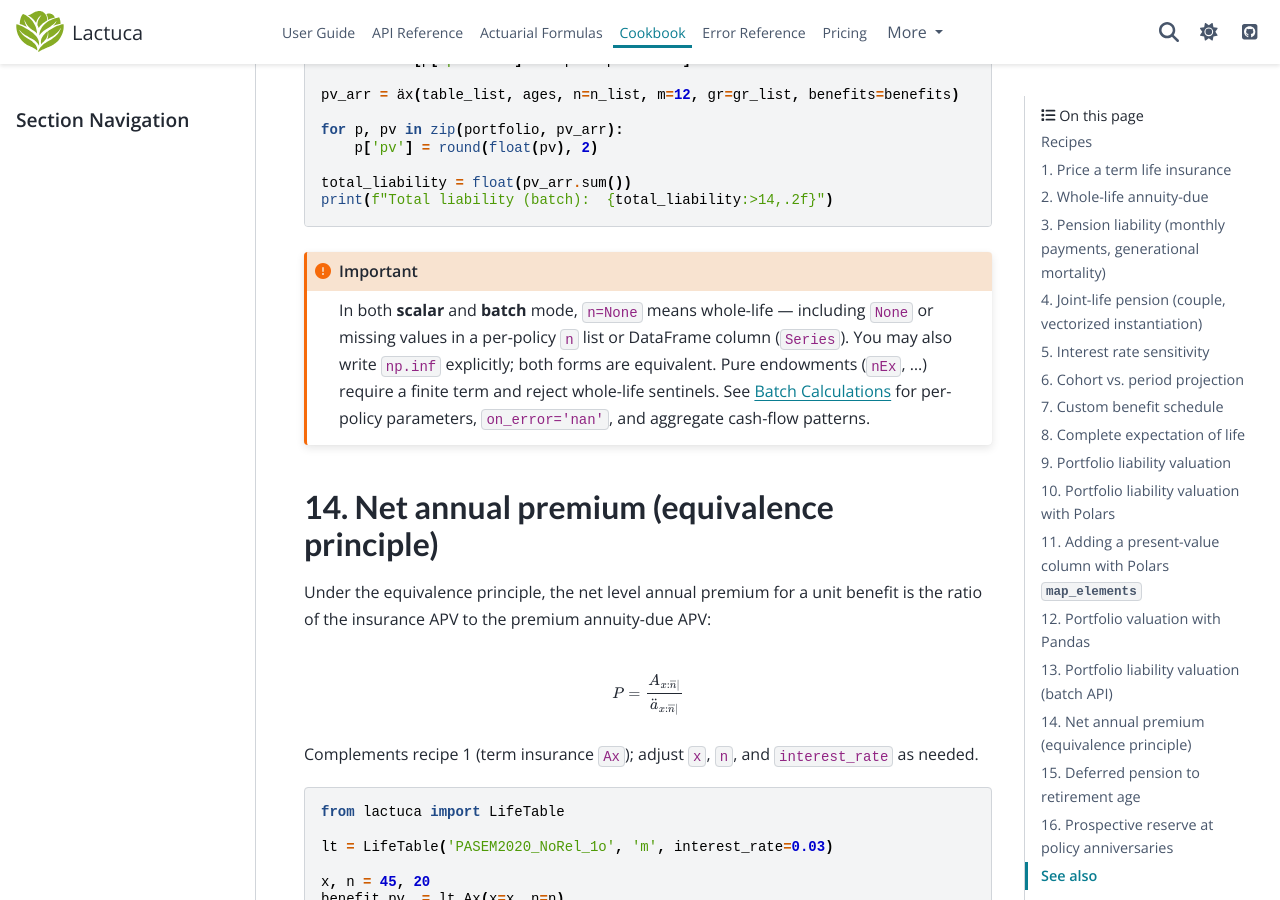
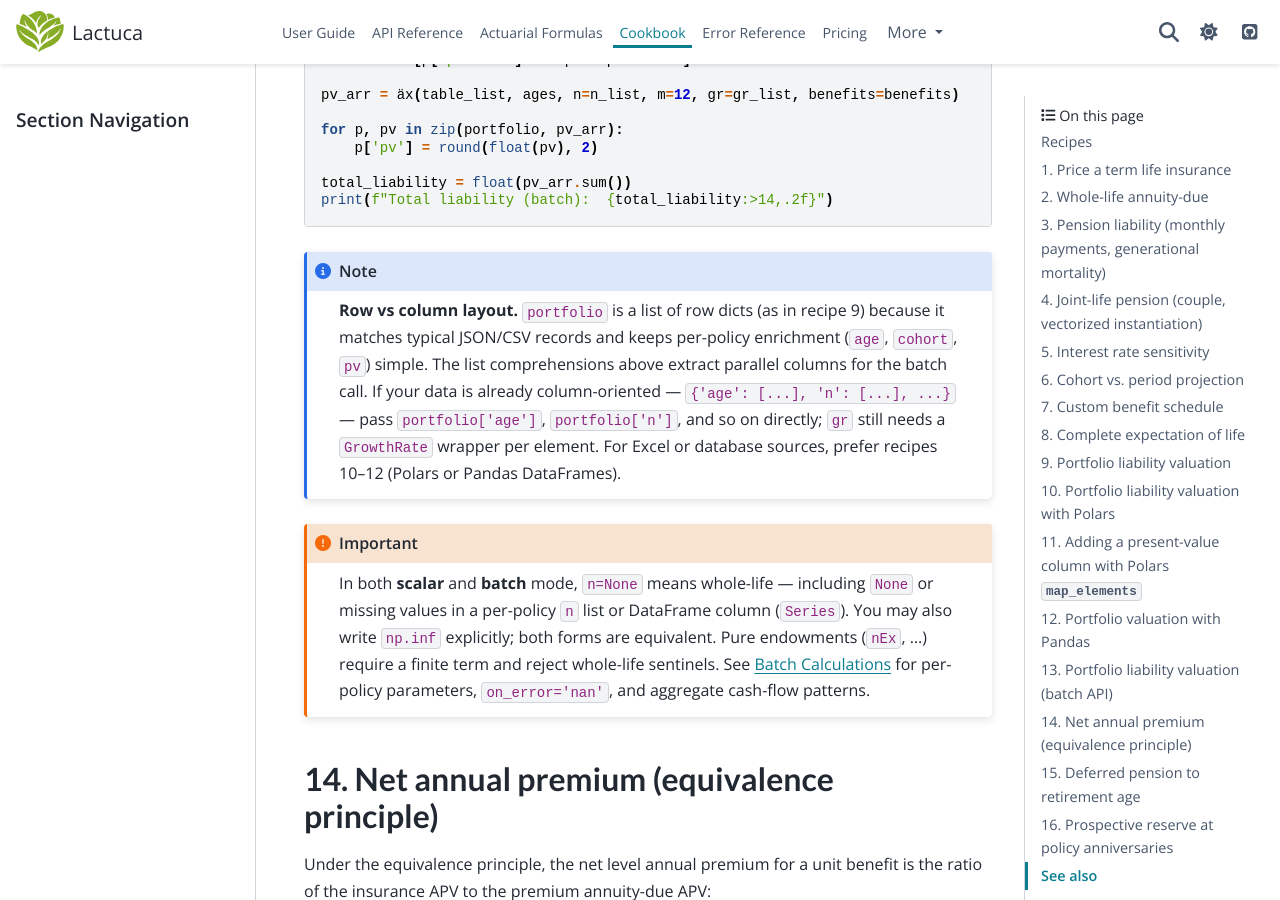
Before and after one commit to actuaan/lactuca, a Sphinx documentation site: the page built from docs/cookbook.md, in a window 1280 px wide and 900 px high, scrolled down 10623 px. Built offline with Sphinx 7.4.7 and the PyData theme 0.15.4, drawn with Linux system fonts in a browser that asks for light colours.

Commit message:
sync: update from private repo

````diff
--- a/docs/cookbook.md
+++ b/docs/cookbook.md
@@ -496,6 +496,16 @@ total_liability = float(pv_arr.sum())
 print(f"Total liability (batch):  {total_liability:>14,.2f}")
 ```
 
+:::{note}
+**Row vs column layout.**  `portfolio` is a list of row dicts (as in recipe 9) because it matches
+typical JSON/CSV records and keeps per-policy enrichment (`age`, `cohort`, `pv`) simple.
+The list comprehensions above extract parallel columns for the batch call.
+If your data is already column-oriented — `{'age': [...], 'n': [...], ...}` — pass
+`portfolio['age']`, `portfolio['n']`, and so on directly; `gr` still needs a
+`GrowthRate` wrapper per element.  For Excel or database sources, prefer recipes
+10–12 (Polars or Pandas DataFrames).
+:::
+
 :::{important}
 In both **scalar** and **batch** mode, `n=None` means whole-life — including
 `None` or missing values in a per-policy `n` list or DataFrame column (`Series`).
````
